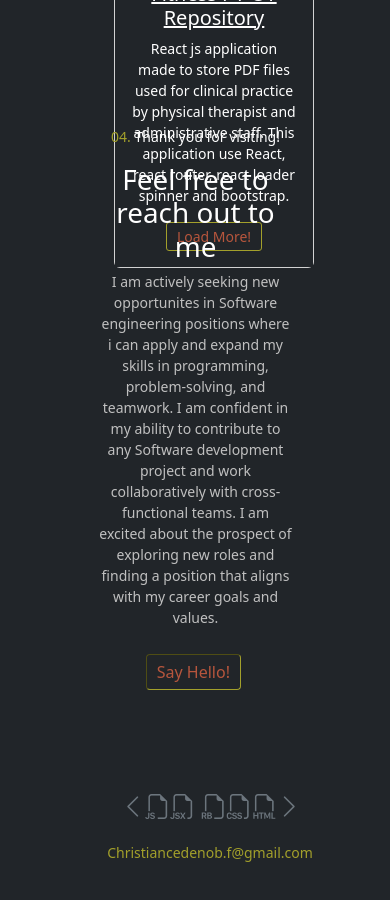
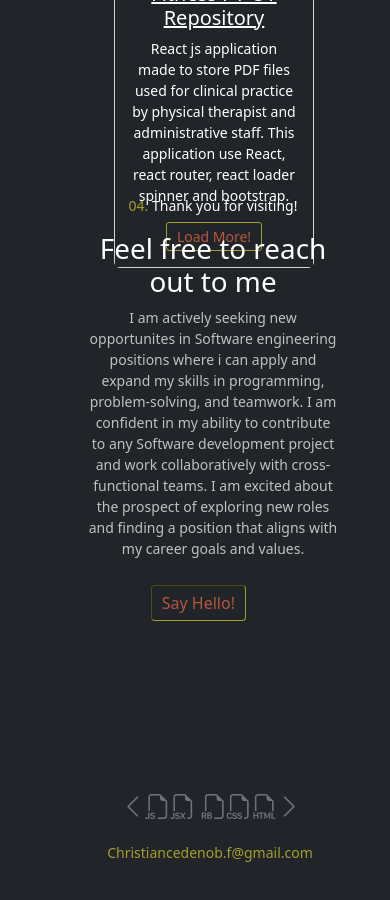
Before and after one commit to cedenoc181/pw2023, a React (Create React App) app: page / in a window 390 px wide. Shown: the part 4000-4900 px from the top of the page. Built offline with nearby package versions, Linux system fonts and the light colour scheme.

Commit message:
made section 4 centered with the conditionn rendering. added new class that allowed me to center the css

```diff
--- a/src/Component/Contact.css
+++ b/src/Component/Contact.css
@@ -8,6 +8,10 @@
     --tan: #e9b35f;
     --burgundy: #7d4554;
     --grey: #c0c0c0;
+}
+
+* {
+    box-sizing: border-box;
 }
 
 .contact .tyv {
@@ -38,15 +42,16 @@ border-radius: 4px;
 
 .item {
   margin: 5px;
+  margin-top: 10px;
 }
 
 #text-box {
-     margin-top: 9px;
+     margin-top: 10px;
     border: 4px var(--olive);
     border-style:inset;
     border-radius: 6px;
     width: 450px;
-    height: 180px;
+    height: 150px;
 }
 
 .item {
@@ -115,18 +120,32 @@ border-radius: 4px;
 
     .item  {
      width: 270px !important;
-     margin-right: 200px;
     }
 
-    #text-box {
+    .contact #text-box {
         width: 275px !important;
     }
     .button {
         margin-left: 50px !important;
     }
 
-    .form h3 {
-        margin-left: 30px;
+    .main-forum {
+        margin-right: 50px !important;
     }
 
+    .email-prompt {
+        width: 250px !important;
+        margin-left: 15px;
+    }
+
+   .contact button {
+        margin-left: 60px;
+    }
+
+    .form h3  {
+       margin-left: 40px;
+    }
+
+
+
 }
--- a/src/Component/Contact.js
+++ b/src/Component/Contact.js
@@ -39,7 +39,7 @@ function sendEmail (e) {
   return (
   <div id='contact' className="contact w-100 vh-100 bg-dark d-flex flex-column justify-content-center align-items-center">
     <div className='main-forum w-50 vh-100 text-center' data-aos ="flip-right" data-aos-delay="500" data-aos-duration="1500">
-      {emailMe ? ( <div>
+      {emailMe ? ( <div className="email-prompt">
         <p className='tyv'><span className='span'>04. </span>Thank you for visiting!</p>
         <h1 className='text-white'>Feel free to reach out to me</h1><p className='detail'>I am actively seeking new opportunites in Software engineering positions where i can apply
           and expand my skills in programming, problem-solving, and teamwork. I am confident in my
@@ -47,18 +47,11 @@ function sendEmail (e) {
           cross-functional teams. I am excited about the prospect of exploring new roles and finding
           a position that aligns with my career goals and values.
         </p></div> ) : (
-          <div>
+          <div className='form-container'>
             <form ref={form} onSubmit={sendEmail}className=" form text-white justify-content-center text-align-center mt-5 ">
               <h3 className="form-prompt">Expect a response within 24 hours! </h3>
-              <br />
               <input className="bg-transparent item text-white" type="name" placeholder="Name here..." name="name"/>
-              <br />
-              {/* <label>Email: </label> */}
-              <br />
               <input className="bg-transparent item text-white" type="email" placeholder='Email here...' name="email"/>
-              <br />
-              {/* <label className="message">Message: </label> */}
-              <br />
               <textarea className="bg-transparent text-white" rows="5" id="text-box" placeholder='message here...' name="message"/>
               <br />
               <input className="bg-transparent text-white button " type="submit" value="Send"/>
```
